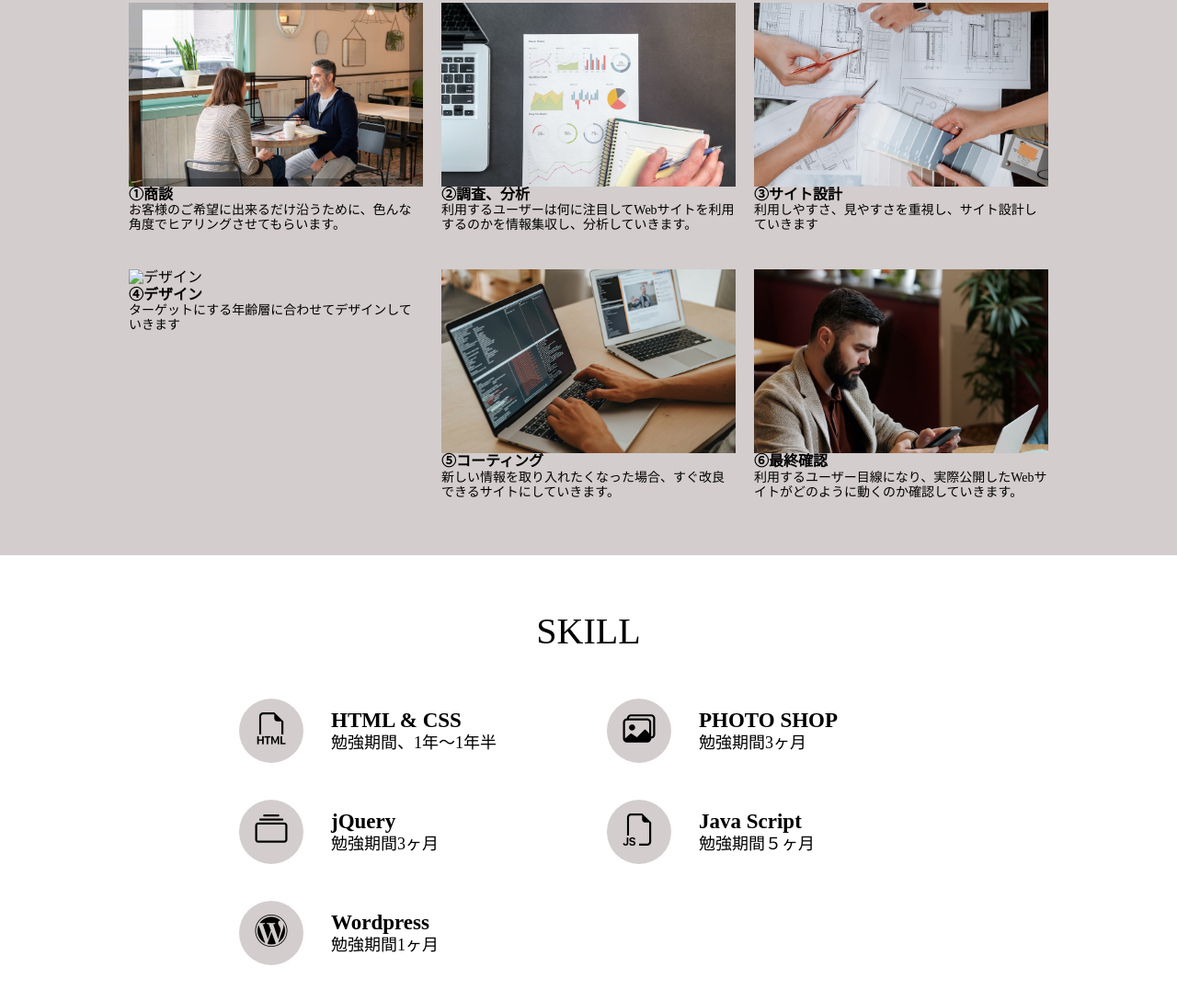
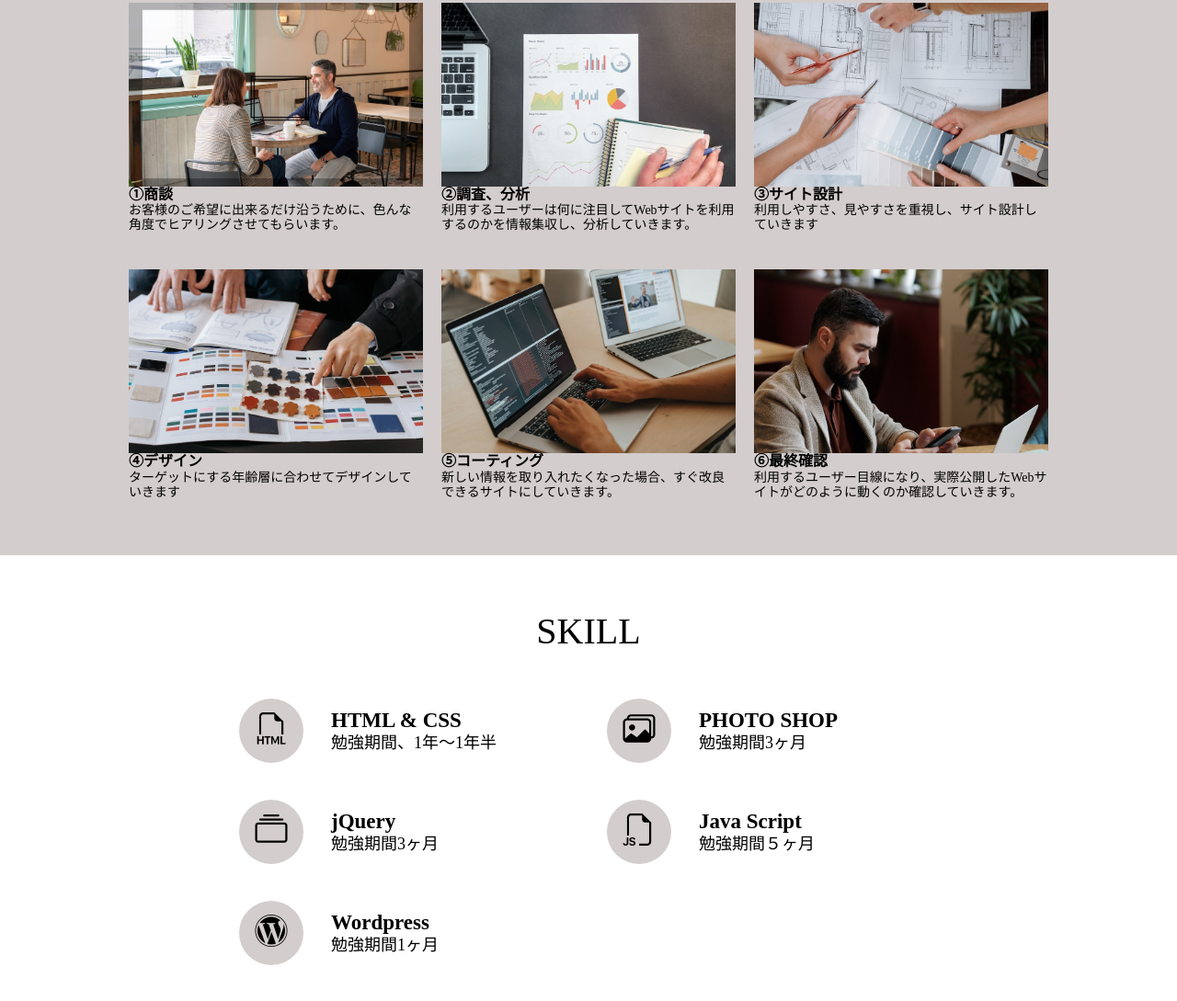
Before and after one commit to Kato-Dai26/kato-6-pro.github.io, a plain HTML site: page index.html in a window 1280 px wide. Shown: the part 1686-2775 px from the top of the page at 92% size. Drawn offline with nearby package versions, Linux system fonts and the light colour scheme; some packages are replaced by stand-ins of ours; files whose address does not match are found by name.

Commit message:
Update index.html

```diff
--- a/index.html
+++ b/index.html
@@ -121,7 +121,7 @@
           </p>
         </li>
         <li>
-          <img src="img/pexels-cottonbro-studio-6648439.jpg" alt="デザイン">
+          <img src="https://raw.githubusercontent.com/Kato-Dai26/kato-6-pro.github.io/4bb1a2c6cf0718f387b9ed941faef8894a1c792d/pexels-cottonbro-studio-6648439.jpg" alt="デザイン">
           <h3>④デザイン</h3>
           <p>
             ターゲットにする年齢層に合わせてデザインしていきます
```
